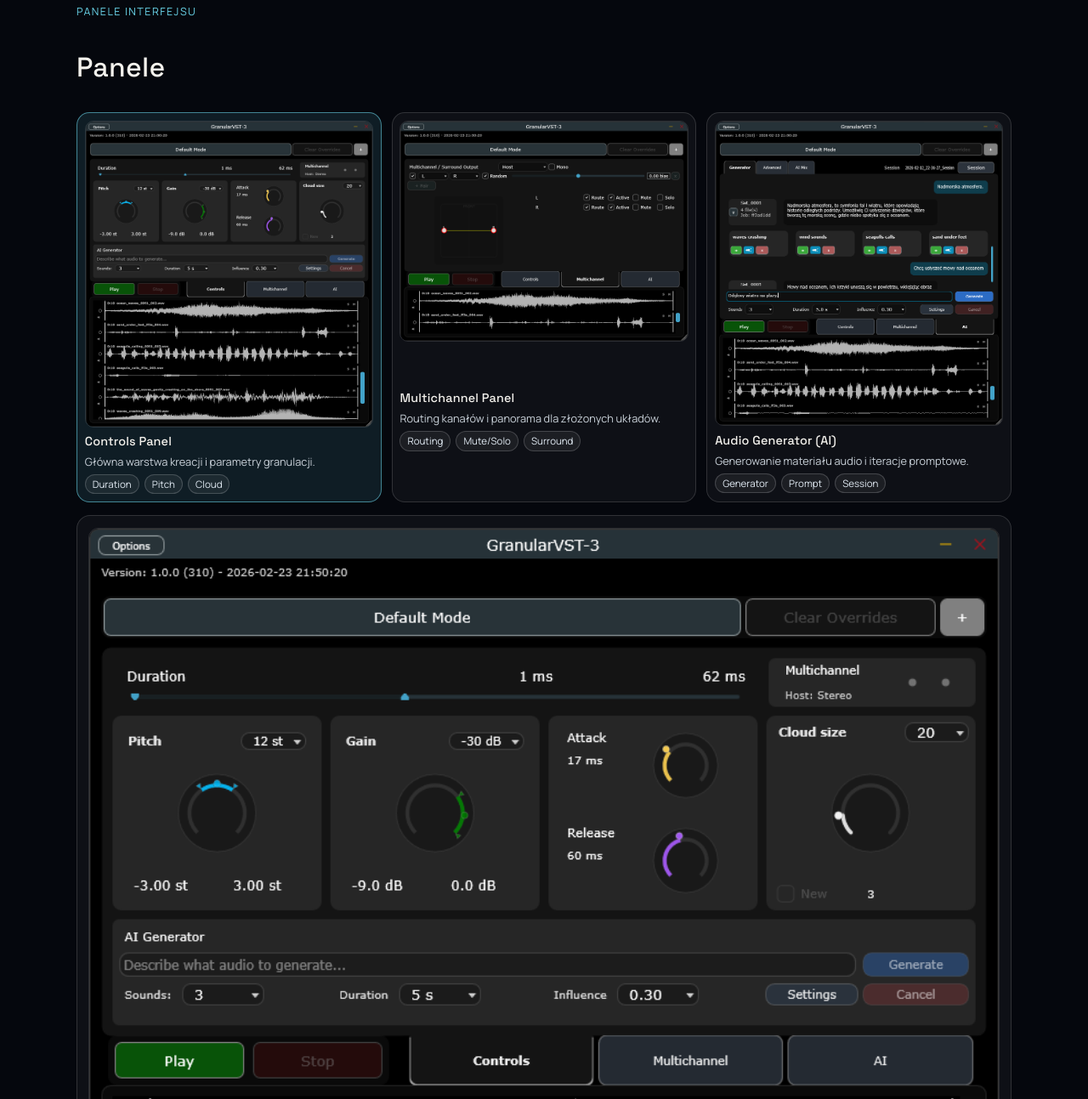
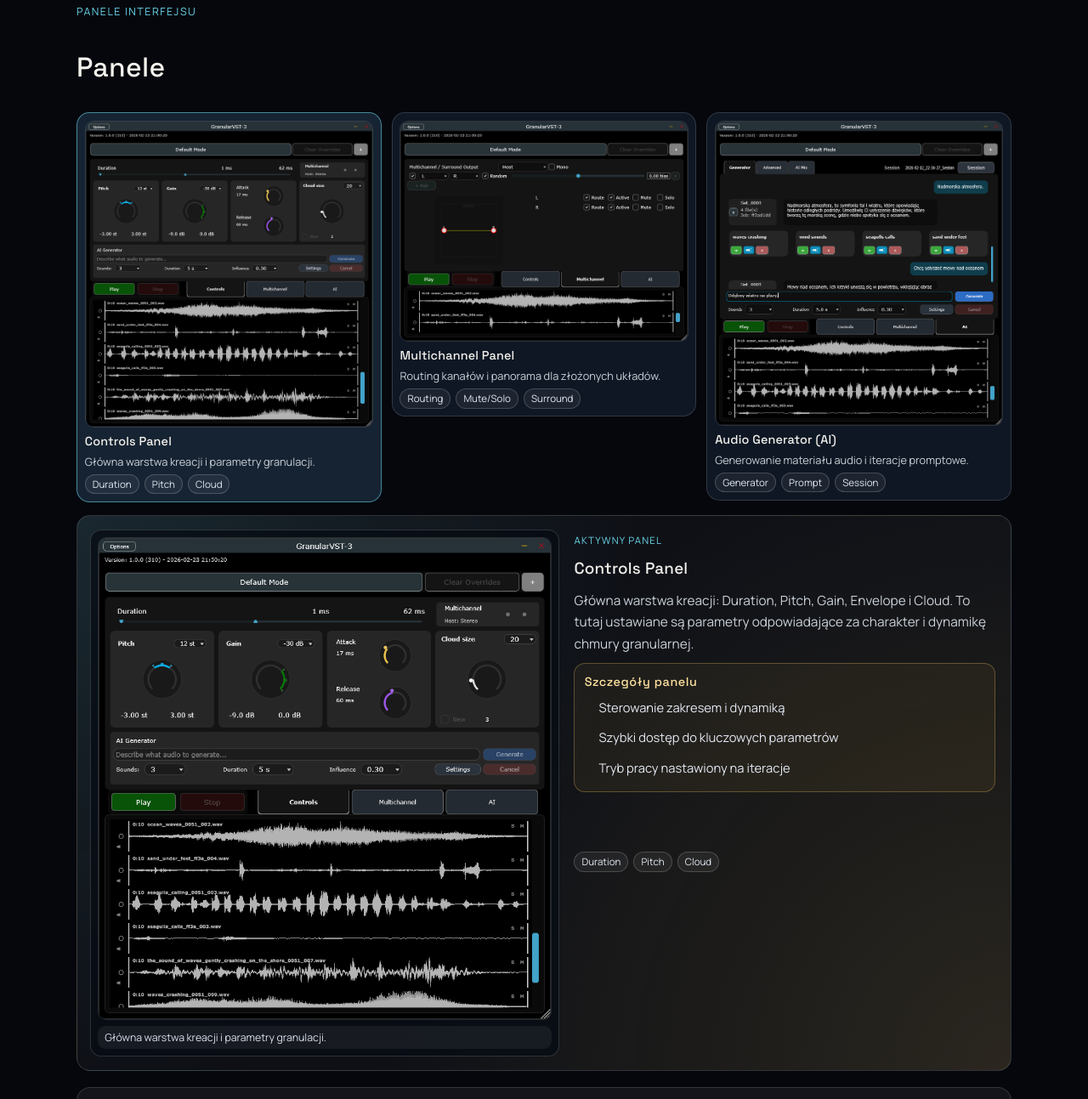
Before and after one commit to grzegorz-samson/grzegorz-samson.github.io, an Astro site: page /pl/downloads in a window 1280 px wide. Shown: the part 1700-2993 px from the top of the page at 85% size. Built offline with nearby package versions, Linux system fonts and the light colour scheme; Astro itself is replaced by a stand-in of ours.

Commit message:
feat: refine plugin panel details card

```diff
--- a/src/pages/pl/downloads.astro
+++ b/src/pages/pl/downloads.astro
@@ -196,16 +196,28 @@
       ))}
       </div>
 
-      <article class="plugin-panel-active" data-panel-active>
-        <img src={initialPanel.imageSrc} alt={initialPanel.imageAlt} loading="lazy" data-active-image />
+      <article class="plugin-panel-active" data-panel-active aria-live="polite">
+        <div class="plugin-panel-active__media">
+          <img src={initialPanel.imageSrc} alt={initialPanel.imageAlt} loading="lazy" data-active-image />
+          <p class="plugin-panel-active__caption" data-active-caption>{initialPanel.shortDescription}</p>
+        </div>
         <div class="plugin-panel-active__content">
+          <p class="plugin-panel-active__kicker">Aktywny panel</p>
           <h3 data-active-title>{initialPanel.title}</h3>
-          <p data-active-description>{initialPanel.description}</p>
-          <ul data-active-bullets>
-            {initialPanel.bullets.map((bullet) => (
-              <li>{bullet}</li>
+          <p class="plugin-panel-active__description" data-active-description>{initialPanel.description}</p>
+          <section class="plugin-panel-active__highlights">
+            <h4>Szczegóły panelu</h4>
+            <ul data-active-bullets>
+              {initialPanel.bullets.map((bullet) => (
+                <li>{bullet}</li>
+              ))}
+            </ul>
+          </section>
+          <div class="plugin-tag-row plugin-panel-active__tags" data-active-tags>
+            {initialPanel.tags.map((tag) => (
+              <span class="plugin-tag">{tag}</span>
             ))}
-          </ul>
+          </div>
         </div>
       </article>
     </div>
@@ -225,11 +237,13 @@
     const buttons = Array.from(root.querySelectorAll('button[data-panel-id]'));
     const activeCard = root.querySelector('[data-panel-active]');
     const image = root.querySelector('[data-active-image]');
+    const caption = root.querySelector('[data-active-caption]');
     const title = root.querySelector('[data-active-title]');
     const description = root.querySelector('[data-active-description]');
     const bullets = root.querySelector('[data-active-bullets]');
+    const tags = root.querySelector('[data-active-tags]');
 
-    if (!buttons.length || !activeCard || !image || !title || !description || !bullets) continue;
+    if (!buttons.length || !activeCard || !image || !caption || !title || !description || !bullets || !tags) continue;
 
     const itemMap = new Map(guiItems.map((item) => [item.id, item]));
 
@@ -245,6 +259,7 @@
 
       image.setAttribute('src', item.imageSrc);
       image.setAttribute('alt', item.imageAlt);
+      caption.textContent = item.shortDescription ?? item.description;
       title.textContent = item.title;
       description.textContent = item.description;
 
@@ -253,6 +268,14 @@
         const li = document.createElement('li');
         li.textContent = entry;
         bullets.appendChild(li);
+      }
+
+      tags.textContent = '';
+      for (const entry of item.tags ?? []) {
+        const span = document.createElement('span');
+        span.className = 'plugin-tag';
+        span.textContent = entry;
+        tags.appendChild(span);
       }
 
       if (scrollToCard) {
--- a/src/styles/global.css
+++ b/src/styles/global.css
@@ -611,6 +611,9 @@
   display: grid;
   grid-template-columns: repeat(3, minmax(0, 1fr));
   gap: 0.75rem;
+  align-items: start;
+  position: relative;
+  overflow: visible;
 }
 
 .plugin-panels {
@@ -621,14 +624,17 @@
 .plugin-panel-tile {
   appearance: none;
   text-align: left;
+  position: relative;
+  z-index: 1;
   border: 1px solid var(--card-border);
   border-radius: 0.95rem;
-  background: rgba(255, 255, 255, 0.04);
+  background: #0f1724;
   padding: 0.55rem;
   display: grid;
   gap: 0.42rem;
   cursor: pointer;
-  transition: transform 0.2s ease, border-color 0.2s ease, background-color 0.2s ease;
+  transform-origin: center top;
+  transition: transform 0.2s ease, border-color 0.2s ease, background-color 0.2s ease, box-shadow 0.2s ease;
 }
 
 .plugin-panel-tile img {
@@ -662,14 +668,16 @@
 .plugin-panel-tile:hover,
 .plugin-panel-tile:focus-visible {
   transform: scale(1.12);
+  z-index: 30;
   border-color: rgba(246, 200, 95, 0.58);
-  background: rgba(255, 255, 255, 0.1);
-  box-shadow: 0 8px 30px rgba(246, 200, 95, 0.16);
+  background: #1a2434;
+  box-shadow: 0 6px 16px rgba(0, 0, 0, 0.28);
 }
 
 .plugin-panel-tile.is-active {
+  z-index: 10;
   border-color: rgba(105, 210, 231, 0.58);
-  background: rgba(105, 210, 231, 0.11);
+  background: #162332;
 }
 
 .plugin-panel-tile:hover .plugin-panel-tile__body p,
@@ -682,33 +690,99 @@
 .plugin-panel-active {
   border: 1px solid var(--card-border);
   border-radius: 1rem;
-  background: rgba(255, 255, 255, 0.04);
-  padding: 0.82rem;
+  background:
+    radial-gradient(circle at 0% 0%, rgba(105, 210, 231, 0.12), transparent 52%),
+    radial-gradient(circle at 100% 100%, rgba(246, 200, 95, 0.12), transparent 58%),
+    rgba(255, 255, 255, 0.04);
+  padding: 0.95rem;
   display: grid;
-  gap: 0.7rem;
+  grid-template-columns: minmax(0, 1.1fr) minmax(0, 1fr);
+  gap: 0.9rem;
   scroll-margin-top: 1.25rem;
+  overflow: hidden;
+}
+
+.plugin-panel-active__media {
+  border: 1px solid rgba(255, 255, 255, 0.15);
+  border-radius: 0.82rem;
+  background: rgba(7, 12, 20, 0.78);
+  padding: 0.5rem;
+  display: grid;
+  gap: 0.42rem;
 }
 
 .plugin-panel-active img {
   width: 100%;
   height: auto;
-  border-radius: 0.72rem;
+  border-radius: 0.62rem;
   border: 1px solid rgba(255, 255, 255, 0.12);
   display: block;
 }
 
+.plugin-panel-active__caption {
+  font-size: 0.77rem;
+  line-height: 1.4;
+  color: #d7dfec;
+  border-radius: 0.58rem;
+  padding: 0.32rem 0.5rem;
+  background: rgba(255, 255, 255, 0.06);
+}
+
 .plugin-panel-active__content {
   display: grid;
-  gap: 0.55rem;
+  gap: 0.65rem;
+  align-content: start;
+  padding: 0.2rem;
+}
+
+.plugin-panel-active__kicker {
+  margin: 0;
+  font-size: 0.72rem;
+  text-transform: uppercase;
+  letter-spacing: 0.1em;
+  color: var(--accent-2);
+}
+
+.plugin-panel-active__description {
+  font-size: 0.96rem;
+  line-height: 1.65;
 }
 
 .plugin-panel-active__content h3 {
-  font-size: 1.05rem;
+  font-size: 1.18rem;
+}
+
+.plugin-panel-active__highlights {
+  border: 1px solid rgba(246, 200, 95, 0.3);
+  border-radius: 0.82rem;
+  padding: 0.65rem 0.7rem;
+  background: rgba(246, 200, 95, 0.06);
+  display: grid;
+  gap: 0.48rem;
+}
+
+.plugin-panel-active__highlights h4 {
+  margin: 0;
+  font-family: "Space Grotesk", "Segoe UI", sans-serif;
+  font-size: 0.9rem;
+  letter-spacing: 0.04em;
+  color: #ffe3a0;
 }
 
 .plugin-panel-active__content ul {
   margin: 0;
   padding-left: 1.05rem;
+  display: grid;
+  gap: 0.38rem;
+}
+
+.plugin-panel-active__content li {
+  color: #e3e8f2;
+  font-size: 0.92rem;
+}
+
+.plugin-panel-active__tags {
+  margin-top: 0.2rem;
 }
 
 .workshop-poster {
@@ -903,6 +977,10 @@
     grid-template-columns: 1fr;
   }
 
+  .plugin-panel-active {
+    grid-template-columns: 1fr;
+  }
+
   .horizontal-timeline__node {
     min-width: 78px;
     padding-bottom: calc(var(--timeline-axis-bottom) + 0.4rem);
```
